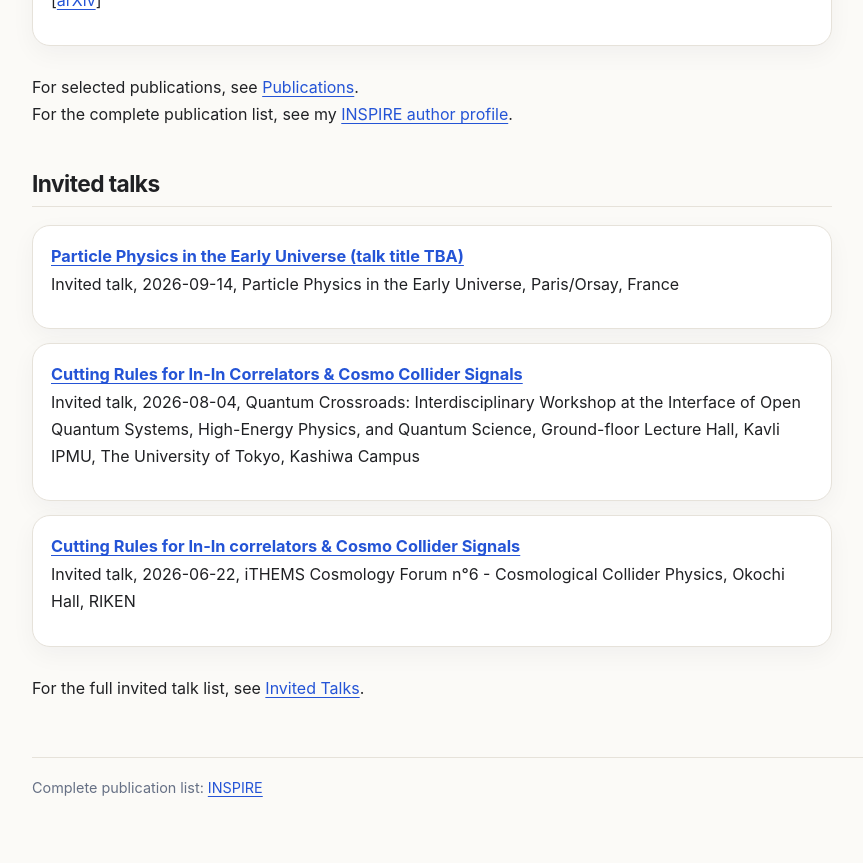
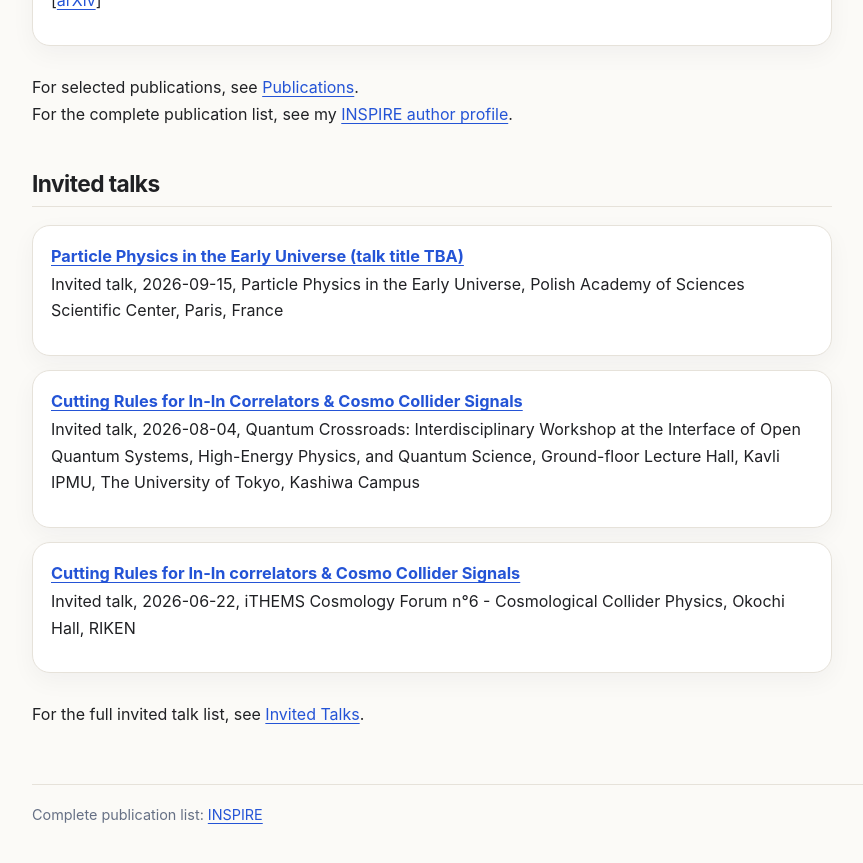
Before and after one commit to kyoheimukaida/kyoheimukaida.github.io, a Jekyll site: the page built from index.md, in a window 1280 px wide and 900 px high, scrolled down 1501 px. Shown: the top 863 px of the window, without its empty margins (142-1005 px from the left). Built offline with Jekyll 4.4.1, drawn with Linux system fonts in a browser that asks for light colours.

Commit message:
Update public talks from calendar

```diff
--- a/index.md
+++ b/index.md
@@ -78,7 +78,7 @@ For the complete publication list, see my [INSPIRE author profile](https://inspi
 
 <!-- talks:start -->
 - **[Particle Physics in the Early Universe (talk title TBA)](https://indico.ijclab.in2p3.fr/event/13541/)**<br>
-  Invited talk, 2026-09-14, Particle Physics in the Early Universe, Paris/Orsay, France
+  Invited talk, 2026-09-15, Particle Physics in the Early Universe, Polish Academy of Sciences Scientific Center, Paris, France
 
 - **[Cutting Rules for In-In Correlators & Cosmo Collider Signals](https://indico.ipmu.jp/event/519/)**<br>
   Invited talk, 2026-08-04, Quantum Crossroads: Interdisciplinary Workshop at the Interface of Open Quantum Systems, High-Energy Physics, and Quantum Science, Ground-floor Lecture Hall, Kavli IPMU, The University of Tokyo, Kashiwa Campus
```
Also changed, not shown: talks.md (+1 -1 lines).
